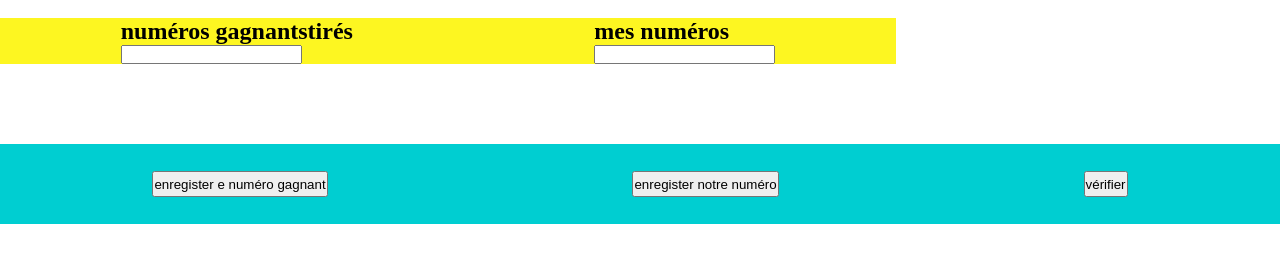
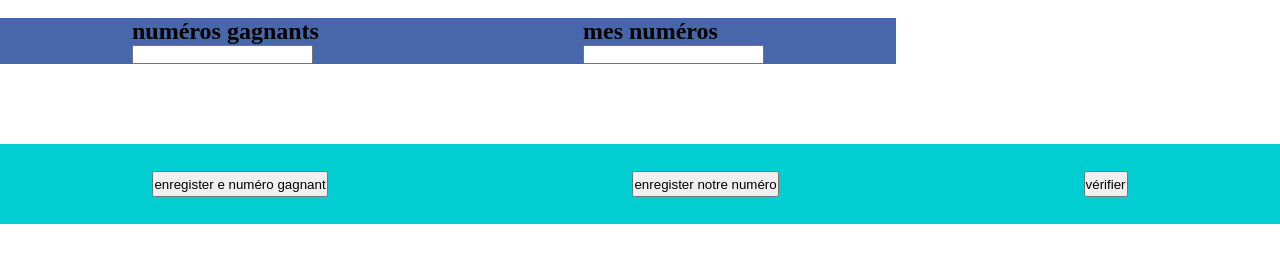
Before and after one commit to Jeremy-Sabadie/loterie, a plain HTML site: page index.html in a window 1280 px wide. Drawn offline with Linux system fonts and the light colour scheme.

Commit message:
correction of spelling mistakes and the colour of the input banner

```diff
--- a/index.html
+++ b/index.html
@@ -9,7 +9,7 @@
 <body>
     <div class="number">
         <div class="winner">
-            <h2>numéros gagnantstirés</h2>
+            <h2>numéros gagnants</h2>
             <input type="text" id="win-numbers" name="numéros gagnans">
         </div>
         <div class="my-numbers">
--- a/style.css
+++ b/style.css
@@ -12,7 +12,7 @@ body{
 .number{
     width: 70%;
     height: 20%px;
-    background-color: rgb(253, 246, 33);
+    background-color:#4867AA;
     display: flex;
     justify-content: space-around;
     align-items: center;
@@ -50,4 +50,5 @@ button{
     height: 2em;
     margin: 3em;
 
+
 }
```
